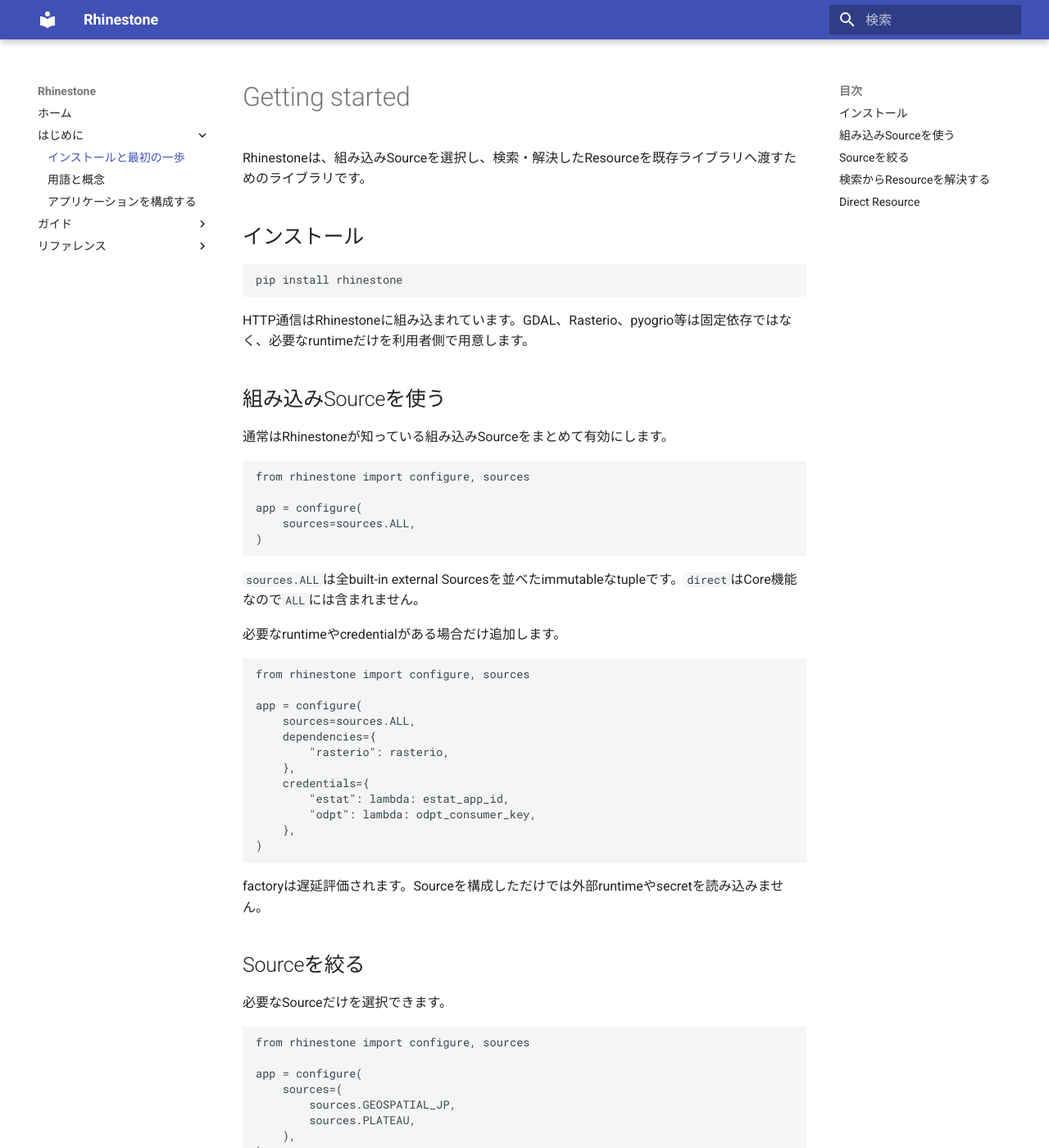
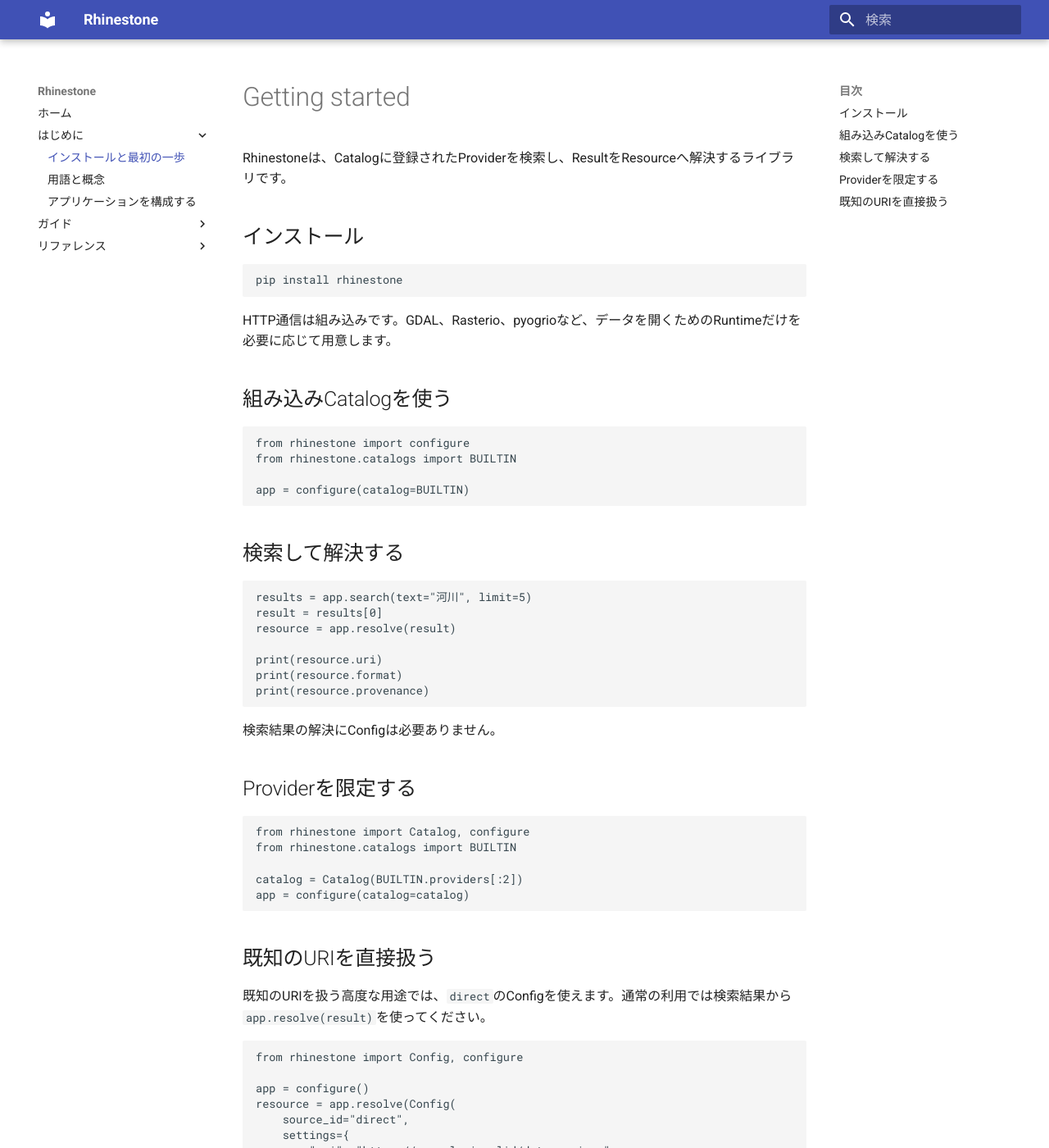
Before and after one commit to u-kitazawa/rhinestone, an MkDocs documentation site: the page built from docs/getting-started.md, in a window 1280 px wide and 1400 px high. Shown: the whole window at 82% size. Built offline with MkDocs 1.6.1 and Material for MkDocs 9.7.7, drawn with Linux system fonts in a browser that asks for light colours; some of the changed text lies outside the part shown.

Commit message:
Simplify public vocabulary in user documentation

````diff
--- a/docs/getting-started.md
+++ b/docs/getting-started.md
@@ -1,6 +1,6 @@
 # Getting started
 
-Rhinestoneは、組み込みSourceを選択し、検索・解決したResourceを既存ライブラリへ渡すためのライブラリです。
+Rhinestoneは、Catalogに登録されたProviderを検索し、ResultをResourceへ解決するライブラリです。
 
 ## インストール
 
@@ -8,84 +8,57 @@
 pip install rhinestone
 ```
 
-HTTP通信はRhinestoneに組み込まれています。GDAL、Rasterio、pyogrio等は固定依存ではなく、必要なruntimeだけを利用者側で用意します。
+HTTP通信は組み込みです。GDAL、Rasterio、pyogrioなど、データを開くためのRuntimeだけを必要に応じて用意します。
 
-## 組み込みSourceを使う
-
-通常はRhinestoneが知っている組み込みSourceをまとめて有効にします。
+## 組み込みCatalogを使う
 
 ```python
-from rhinestone import configure, sources
+from rhinestone import configure
+from rhinestone.catalogs import BUILTIN
 
-app = configure(
-    sources=sources.ALL,
-)
+app = configure(catalog=BUILTIN)
 ```
 
-`sources.ALL`は全built-in external Sourcesを並べたimmutableなtupleです。`direct`はCore機能なので`ALL`には含まれません。
-
-必要なruntimeやcredentialがある場合だけ追加します。
+## 検索して解決する
 
 ```python
-from rhinestone import configure, sources
+results = app.search(text="河川", limit=5)
+result = results[0]
+resource = app.resolve(result)
 
-app = configure(
-    sources=sources.ALL,
-    dependencies={
-        "rasterio": rasterio,
-    },
-    credentials={
-        "estat": lambda: estat_app_id,
-        "odpt": lambda: odpt_consumer_key,
-    },
-)
+print(resource.uri)
+print(resource.format)
+print(resource.provenance)
 ```
 
-factoryは遅延評価されます。Sourceを構成しただけでは外部runtimeやsecretを読み込みません。
+検索結果の解決にConfigは必要ありません。
 
-## Sourceを絞る
-
-必要なSourceだけを選択できます。
+## Providerを限定する
 
 ```python
-from rhinestone import configure, sources
+from rhinestone import Catalog, configure
+from rhinestone.catalogs import BUILTIN
 
-app = configure(
-    sources=(
-        sources.GEOSPATIAL_JP,
-        sources.PLATEAU,
-    ),
-)
+catalog = Catalog(BUILTIN.providers[:2])
+app = configure(catalog=catalog)
 ```
 
-## 検索からResourceを解決する
+## 既知のURIを直接扱う
 
-```python
-results = app.search("河川")
-result = results[0]
-resource = result.resolve()
-```
-
-検索結果は`source_id`と、そのSource内の対象を識別する`settings`だけをConfigへ引き継ぎます。endpointなどのSource定義はConfigへ複製しません。
-
-## Direct Resource
-
-既知のURIを直接解決する`direct`はSource選択と無関係に常時利用できます。
+既知のURIを扱う高度な用途では、`direct`のConfigを使えます。通常の利用では検索結果から`app.resolve(result)`を使ってください。
 
 ```python
 from rhinestone import Config, configure
 
 app = configure()
-resource = app.resolve(
-    Config(
-        source_id="direct",
-        settings={
-            "uri": "https://example.invalid/boundaries.geojson",
-            "format": "geojson",
-            "media_type": "application/geo+json",
-        },
-    )
-)
+resource = app.resolve(Config(
+    source_id="direct",
+    settings={
+        "uri": "https://example.invalid/data.geojson",
+        "format": "geojson",
+        "media_type": "application/geo+json",
+    },
+))
 ```
 
 次は[アプリケーションを構成する](configuration.md)、[データを検索する](search.md)、[Resourceを解決して開く](resolve-and-open.md)を参照してください。
````
